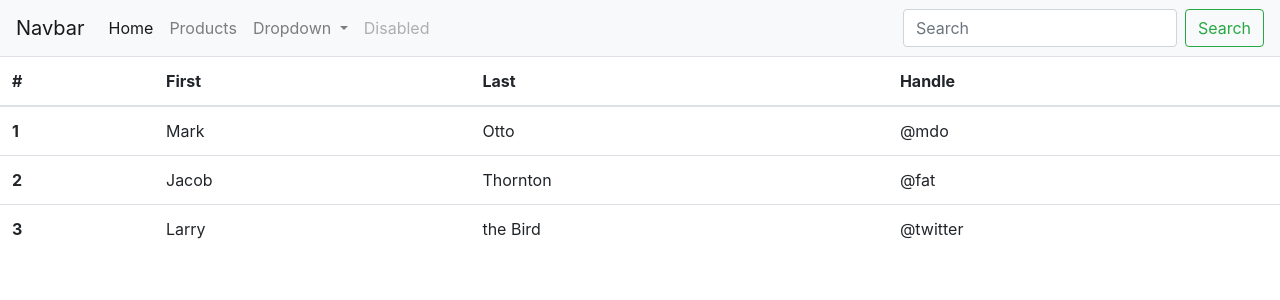
After one commit to tobiaswai/ISI-group12-2024, a Django app: page /products in a window 1280 px wide. The commit adds this page. Shown: the top 300 px of the page. Run offline with Django 5.2, Linux system fonts and the light colour scheme; some libraries are stand-ins or nearby versions.

Commit message:
create a Django project in Template, navbar & products page

```diff
--- /dev/null
+++ b/myProject/myApp/templates/myApp/base.html
@@ -0,0 +1,56 @@
+<!doctype html>
+<html lang="en">
+  <head>
+    <!-- Required meta tags -->
+    <meta charset="utf-8">
+    <meta name="viewport" content="width=device-width, initial-scale=1, shrink-to-fit=no">
+
+    <!-- Bootstrap CSS -->
+    <link rel="stylesheet" href="https://cdn.jsdelivr.net/npm/bootstrap@4.0.0/dist/css/bootstrap.min.css" integrity="sha384-Gn5384xqQ1aoWXA+058RXPxPg6fy4IWvTNh0E263XmFcJlSAwiGgFAW/dAiS6JXm" crossorigin="anonymous">
+
+    <title>My App</title>
+  </head>
+  <body>
+    <nav class="navbar navbar-expand-lg navbar-light bg-light">
+        <a class="navbar-brand" href="#">Navbar</a>
+        <button class="navbar-toggler" type="button" data-toggle="collapse" data-target="#navbarSupportedContent" aria-controls="navbarSupportedContent" aria-expanded="false" aria-label="Toggle navigation">
+          <span class="navbar-toggler-icon"></span>
+        </button>
+
+        <div class="collapse navbar-collapse" id="navbarSupportedContent">
+          <ul class="navbar-nav mr-auto">
+            <li class="nav-item active">
+              <a class="nav-link" href="{% url 'home' %}">Home <span class="sr-only">(current)</span></a>
+            </li>
+            <li class="nav-item">
+              <a class="nav-link" href="{% url 'products' %}">Products</a>
+            </li>
+            <li class="nav-item dropdown">
+              <a class="nav-link dropdown-toggle" href="#" id="navbarDropdown" role="button" data-toggle="dropdown" aria-haspopup="true" aria-expanded="false">
+                Dropdown
+              </a>
+              <div class="dropdown-menu" aria-labelledby="navbarDropdown">
+                <a class="dropdown-item" href="#">Action</a>
+                <a class="dropdown-item" href="#">Another action</a>
+                <div class="dropdown-divider"></div>
+                <a class="dropdown-item" href="#">Something else here</a>
+              </div>
+            </li>
+            <li class="nav-item">
+              <a class="nav-link disabled" href="#">Disabled</a>
+            </li>
+          </ul>
+          <form class="form-inline my-2 my-lg-0">
+            <input class="form-control mr-sm-2" type="search" placeholder="Search" aria-label="Search">
+            <button class="btn btn-outline-success my-2 my-sm-0" type="submit">Search</button>
+          </form>
+        </div>
+      </nav>
+    <!-- Optional JavaScript -->
+    <!-- jQuery first, then Popper.js, then Bootstrap JS -->
+    <script src="https://code.jquery.com/jquery-3.2.1.slim.min.js" integrity="sha384-KJ3o2DKtIkvYIK3UENzmM7KCkRr/rE9/Qpg6aAZGJwFDMVNA/GpGFF93hXpG5KkN" crossorigin="anonymous"></script>
+    <script src="https://cdn.jsdelivr.net/npm/popper.js@1.12.9/dist/umd/popper.min.js" integrity="sha384-ApNbgh9B+Y1QKtv3Rn7W3mgPxhU9K/ScQsAP7hUibX39j7fakFPskvXusvfa0b4Q" crossorigin="anonymous"></script>
+    <script src="https://cdn.jsdelivr.net/npm/bootstrap@4.0.0/dist/js/bootstrap.min.js" integrity="sha384-JZR6Spejh4U02d8jOt6vLEHfe/JQGiRRSQQxSfFWpi1MquVdAyjUar5+76PVCmYl" crossorigin="anonymous"></script>
+  </body>
+  {% block content %}{% endblock content %}
+</html>
--- a/myProject/myApp/templates/myApp/home.html
+++ b/myProject/myApp/templates/myApp/home.html
@@ -1 +1,4 @@
-Hello World!
+{% extends "myApp/base.html" %}
+{% block content %}
+Hello world from Home!
+{% endblock %}
--- /dev/null
+++ b/myProject/myApp/templates/myApp/products.html
@@ -0,0 +1,33 @@
+{% extends "myApp/base.html" %}
+{% block content %}
+<table class="table">
+    <thead>
+      <tr>
+        <th scope="col">#</th>
+        <th scope="col">First</th>
+        <th scope="col">Last</th>
+        <th scope="col">Handle</th>
+      </tr>
+    </thead>
+    <tbody>
+      <tr>
+        <th scope="row">1</th>
+        <td>Mark</td>
+        <td>Otto</td>
+        <td>@mdo</td>
+      </tr>
+      <tr>
+        <th scope="row">2</th>
+        <td>Jacob</td>
+        <td>Thornton</td>
+        <td>@fat</td>
+      </tr>
+      <tr>
+        <th scope="row">3</th>
+        <td>Larry</td>
+        <td>the Bird</td>
+        <td>@twitter</td>
+      </tr>
+    </tbody>
+  </table>
+  {% endblock %}
--- a/myProject/myApp/urls.py
+++ b/myProject/myApp/urls.py
@@ -3,4 +3,5 @@ from django.urls import path
 
 urlpatterns = [
     path("", views.home, name="home"),
+    path("products", views.products, name="products"),
 ]
--- a/myProject/myApp/views.py
+++ b/myProject/myApp/views.py
@@ -3,3 +3,7 @@ from django.shortcuts import render
 def home(request):
     context={}
     return render(request, "myApp/home.html", context)
+
+def products(request):
+    context={}
+    return render(request, "myApp/products.html", context)
```
